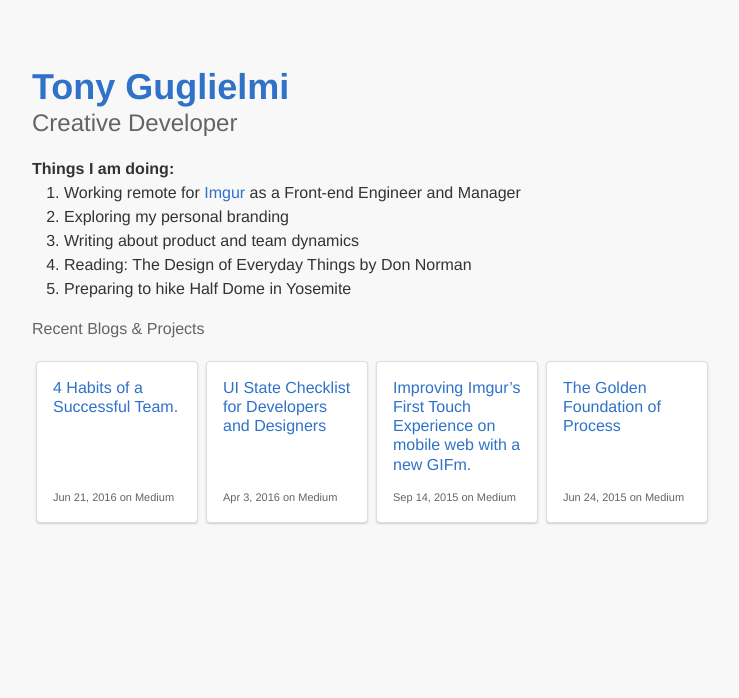
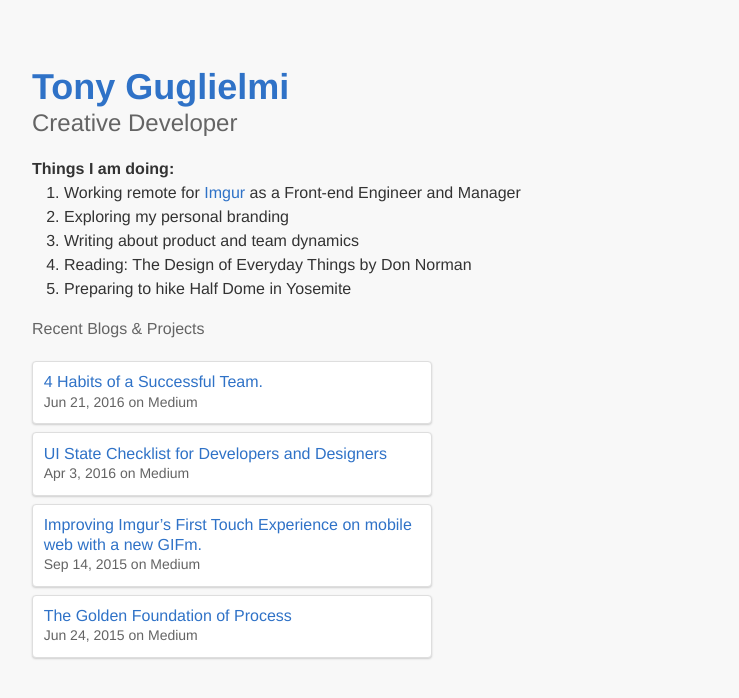
Before and after one commit to Timgur/timgur.github.io, a Jekyll site: the page built from index.html, in a window 1280 px wide. Shown: the top 698 px of the page, without its empty margins (240-979 px from the left). Built offline with Jekyll 4.4.1, drawn with Linux system fonts in a browser that asks for light colours.

Commit message:
add more responsive styles

```diff
--- a/_sass/_layout.scss
+++ b/_sass/_layout.scss
@@ -181,9 +181,10 @@
 
     > li {
         background: white;
-        width: 160px;
-        height: 160px;
-        margin: $spacing-unit/8;
+        width: 100%;
+        max-width: 400px;
+        box-sizing: border-box;
+        margin: $spacing-unit/8 0;
         float: left;
         border: 1px solid #DEDEDE;
         position: relative;
@@ -198,20 +199,19 @@
 }
 
 .post-meta {
-    font-size: 11px;
+    font-size: $small-font-size;
     color: $grey-color;
-    position: absolute;
-    bottom: $spacing-unit/2;
 }
 
 .post-link {
     display: block;
-    padding: $spacing-unit/2;
+    padding: $spacing-unit/3;
     font-size: 12px;
 }
 
 .post-link h3 {
     font-size: 16px;
+    margin-bottom: 0;
 }
 
 
```
